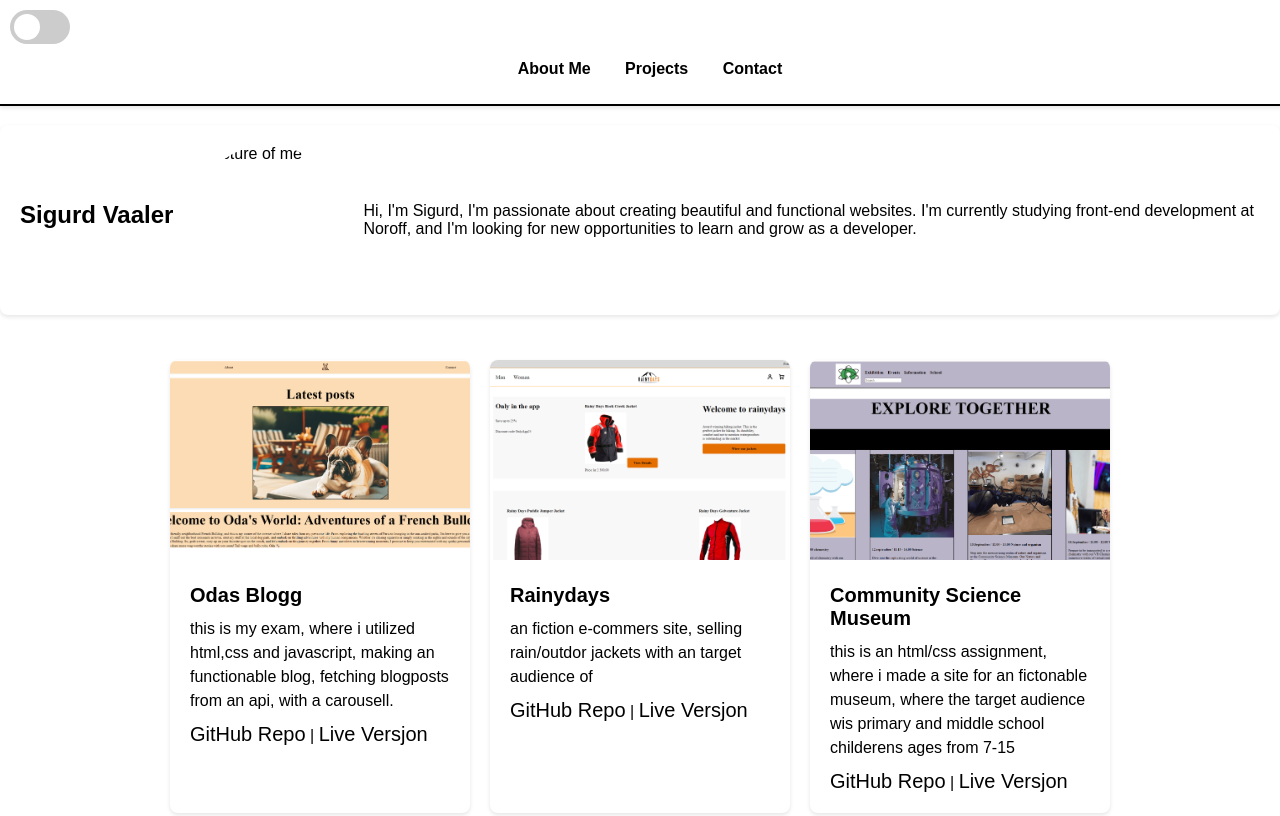
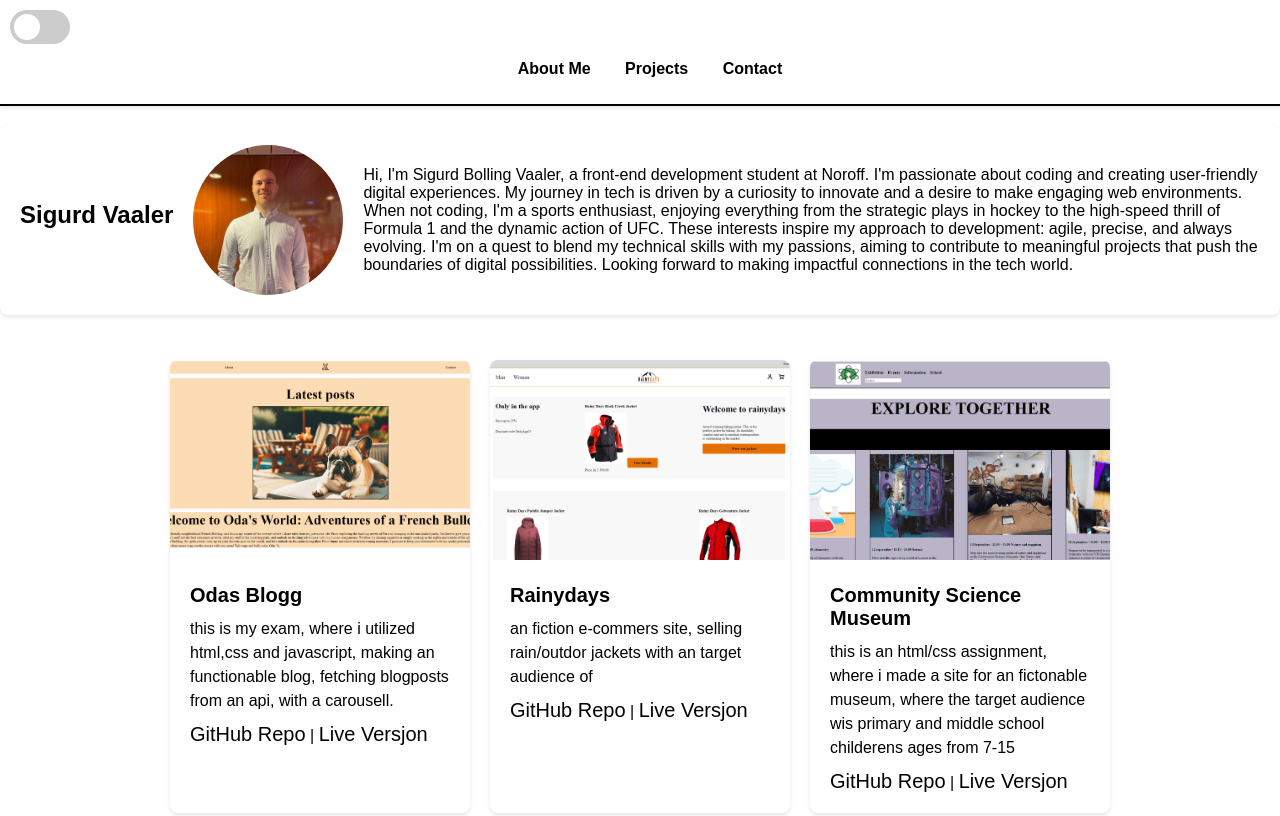
Before and after one commit to Voidwaker/portfolio, a plain HTML site: page index.html in a window 1280 px wide. Shown: the top 816 px of the page. Drawn offline with Linux system fonts and the light colour scheme.

Commit message:
Update index.html

```diff
--- a/index.html
+++ b/index.html
@@ -26,8 +26,12 @@
 <section id="about">
     <div class="about-me">
         <h1>Sigurd Vaaler</h1>
-        <img src="" alt="picture of me">
-        <p>Hi, I'm Sigurd, I'm passionate about creating beautiful and functional websites. I'm currently studying front-end development at Noroff, and I'm looking for new opportunities to learn and grow as a developer.</p>
+        <img src="images/pictureofme.jpg" alt="picture of me">
+        <p>Hi, I'm Sigurd Bolling Vaaler, a front-end development student at Noroff. I'm passionate about coding and creating user-friendly digital experiences. My journey in tech is driven by a curiosity to innovate and a desire to make engaging web environments.
+
+            When not coding, I'm a sports enthusiast, enjoying everything from the strategic plays in hockey to the high-speed thrill of Formula 1 and the dynamic action of UFC. These interests inspire my approach to development: agile, precise, and always evolving.
+
+            I'm on a quest to blend my technical skills with my passions, aiming to contribute to meaningful projects that push the boundaries of digital possibilities. Looking forward to making impactful connections in the tech world.</p>
     </div>
 </section>
 
```
